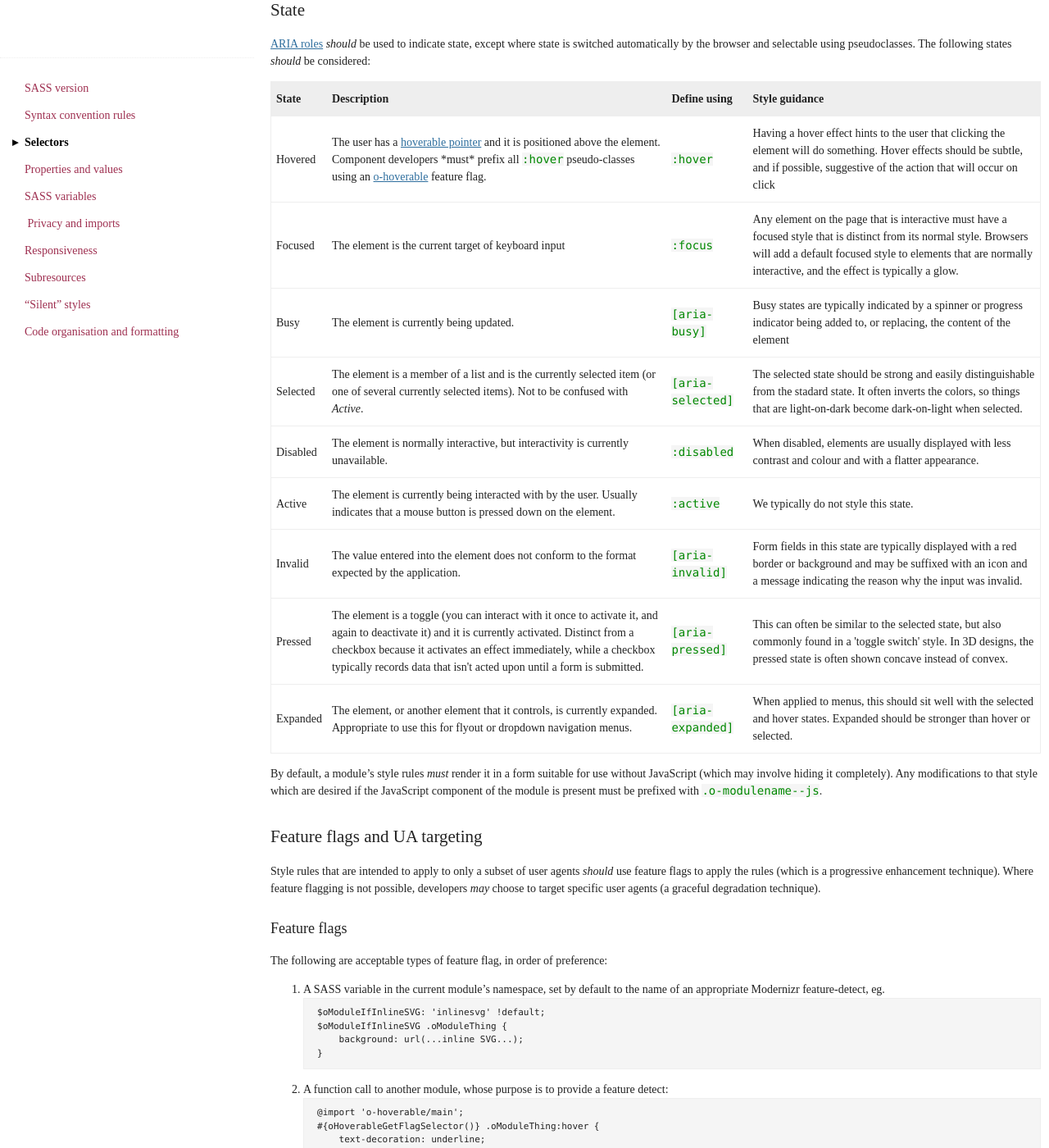
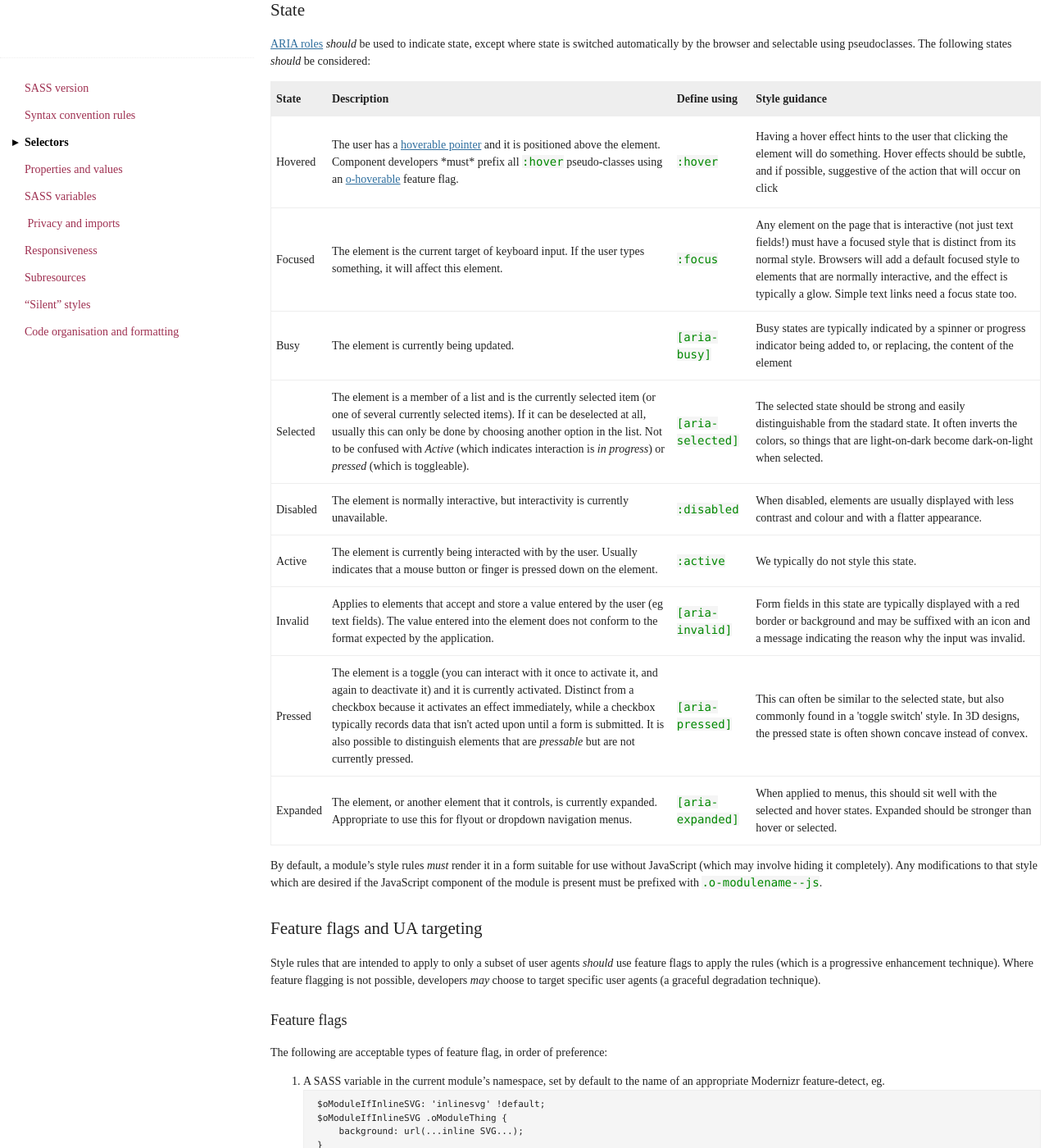
Before and after one commit to Financial-Times/ft-origami, a Jekyll site: the page built from docs/syntax/scss.md, in a window 1280 px wide and 1400 px high, scrolled down 1636 px. Shown: the whole window at 82% size. Built offline with Jekyll 4.4.1, drawn with Linux system fonts in a browser that asks for light colours; some web fonts are replaced; comment, search, counter and statistics services are not loaded.

Commit message:
Clarify state docs

```diff
--- a/docs/syntax/scss.md
+++ b/docs/syntax/scss.md
@@ -68,15 +68,23 @@ SASS does not have proper encapsulation or scope, so strict adherence to namespa
     <tr><th>State</th><th>Description</th><th>Define using</th><th>Style guidance</th></tr>
     <tr>
         <td>Hovered</td>
-        <td>The user has a <a href='#note-hoverable'>hoverable pointer</a> and it is positioned above the element.  Component developers *must* prefix all <code>:hover</code> pseudo-classes using an <a href='https://github.com/Financial-Times/o-hoverable'>o-hoverable</a> feature flag.</td>
+        <td>
+            <p>The user has a <a href='#note-hoverable'>hoverable pointer</a> and it is positioned above the element.  Component developers *must* prefix all <code>:hover</code> pseudo-classes using an <a href='https://github.com/Financial-Times/o-hoverable'>o-hoverable</a> feature flag.</p>
+
+            <aside class="o-techdocs__aside--toggleable" id='note-hoverable'>
+                <h4>Hoverable pointer does not mean mouse</h4>
+                <p>We say <strong>hoverable pointer</strong> and not 'mouse' because the mouse is a physical hardware device.  It's possible to control the pointer on the screen in lots of ways: trackpad, trackball, joystick, eye tracker etc.  The thing all of these devices share is that their movement is tracked - they <strong>hover</strong>.  Touch and pen are generally different, because although they are another way of creating a pointer, the pointer doesn't hover, we can only see it when it activates a point on the screen.</p>
+            </aside>
+
+        </td>
         <td><code>:hover</code></td>
         <td>Having a hover effect hints to the user that clicking the element will do something.  Hover effects should be subtle, and if possible, suggestive of the action that will occur on click</td>
     </tr>
     <tr>
         <td>Focused</td>
-        <td>The element is the current target of keyboard input</td>
+        <td>The element is the current target of keyboard input. If the user types something, it will affect this element.  </td>
         <td><code>:focus</code></td>
-        <td>Any element on the page that is interactive must have a focused style that is distinct from its normal style.  Browsers will  add a default focused style to elements that are normally interactive, and the effect is typically a glow.</td>
+        <td>Any element on the page that is interactive (not just text fields!) must have a focused style that is distinct from its normal style.  Browsers will add a default focused style to elements that are normally interactive, and the effect is typically a glow.  Simple text links need a focus state too.</td>
     </tr>
     <tr>
         <td>Busy</td>
@@ -86,7 +94,7 @@ SASS does not have proper encapsulation or scope, so strict adherence to namespa
     </tr>
     <tr>
         <td>Selected</td>
-        <td>The element is a member of a list and is the currently selected item (or one of several currently selected items).  Not to be confused with <em>Active</em>.</td>
+        <td>The element is a member of a list and is the currently selected item (or one of several currently selected items).  If it can be deselected at all, usually this can only be done by choosing another option in the list.  Not to be confused with <em>Active</em> (which indicates interaction is <em>in progress</em>) or <em>pressed</em> (which is toggleable).</td>
         <td><code>[aria-selected]</code></td>
         <td>The selected state should be strong and easily distinguishable from the stadard state.  It often inverts the colors, so things that are light-on-dark become dark-on-light when selected.</td>
     </tr>
@@ -98,19 +106,19 @@ SASS does not have proper encapsulation or scope, so strict adherence to namespa
     </tr>
     <tr>
         <td>Active</td>
-        <td>The element is currently being interacted with by the user.   Usually indicates that a mouse button is pressed down on the element.</td>
+        <td>The element is currently being interacted with by the user.   Usually indicates that a mouse button or finger is pressed down on the element.</td>
         <td><code>:active</code></td>
         <td>We typically do not style this state.</td>
     </tr>
     <tr>
         <td>Invalid</td>
-        <td>The value entered into the element does not conform to the format expected by the application.</td>
+        <td>Applies to elements that accept and store a value entered by the user (eg text fields).  The value entered into the element does not conform to the format expected by the application.</td>
         <td><code>[aria-invalid]</code></td>
         <td>Form fields in this state are typically displayed with a red border or background and may be suffixed with an icon and a message indicating the reason why the input was invalid.</td>
     </tr>
     <tr>
         <td>Pressed</td>
-        <td>The element is a toggle (you can interact with it once to activate it, and again to deactivate it) and it is currently activated. Distinct from a checkbox because it activates an effect immediately, while a checkbox typically records data that isn't acted upon until a form is submitted.</td>
+        <td>The element is a toggle (you can interact with it once to activate it, and again to deactivate it) and it is currently activated. Distinct from a checkbox because it activates an effect immediately, while a checkbox typically records data that isn't acted upon until a form is submitted.  It is also possible to distinguish elements that are <em>pressable</em> but are not currently pressed.</td>
         <td><code>[aria-pressed]</code></td>
         <td>This can often be similar to the selected state, but also commonly found in a 'toggle switch' style.  In 3D designs, the pressed state is often shown concave instead of convex.</td>
     </tr>
```
